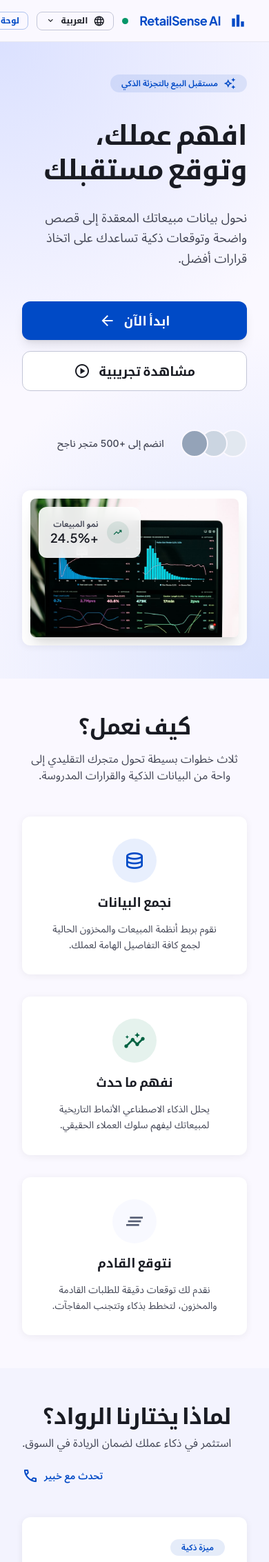
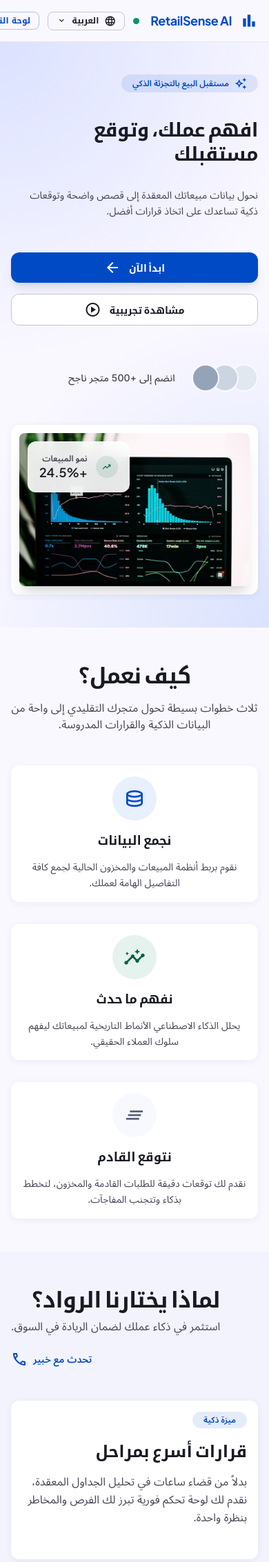
Before and after one commit to daby7/project_final, a Flask app: page / in a window 390 px wide. Shown: the top 2265 px of the page at 69% size. Run offline with Flask 3, Linux system fonts and the light colour scheme; parts of the project's set-up code (start-up, migrations or seed data) failed here and were passed over; some libraries are stand-ins or nearby versions.

Commit message:
feat: full responsive design for mobile, tablet, and desktop

```diff
--- a/frontend/static/css/style.css
+++ b/frontend/static/css/style.css
@@ -422,3 +422,105 @@ body {
     max-height: 520px;
   }
 }
+
+/* ══════════════════════════════════════════════════════════════════════════
+   FULL RESPONSIVE — Mobile / Tablet / Desktop
+   ══════════════════════════════════════════════════════════════════════════ */
+
+/* ── Mobile: up to 639px ──────────────────────────────────────────────── */
+@media (max-width: 639px) {
+  /* Container padding: 32px → 16px */
+  .px-container-margin {
+    padding-left: 1rem !important;
+    padding-right: 1rem !important;
+  }
+
+  /* Hero section: reduce min-height */
+  .hero-gradient {
+    min-height: 520px !important;
+  }
+
+  /* Hero headings */
+  .hero-content h1 { font-size: 1.75rem !important; line-height: 1.25 !important; }
+  .hero-content p  { font-size: 0.9rem  !important; }
+
+  /* CTA buttons: slimmer padding */
+  .cta-buttons button {
+    padding-left: 1.25rem  !important;
+    padding-right: 1.25rem !important;
+    padding-top: 0.625rem    !important;
+    padding-bottom: 0.625rem !important;
+    font-size: 0.875rem !important;
+  }
+
+  /* CTA invite box */
+  .bg-inverse-surface.rounded-2xl {
+    padding: 1.5rem 1rem !important;
+  }
+
+  /* Section headings across the whole site */
+  h1, h2 { word-break: break-word; }
+
+  /* Dashboard hero: title + padding */
+  .hero-gradient-dark {
+    padding-left: 1rem  !important;
+    padding-right: 1rem !important;
+  }
+  .hero-gradient-dark h1 { font-size: 1.2rem !important; }
+  .hero-gradient-dark p  { font-size: 0.85rem !important; }
+
+  /* KPI cards: smaller text + tighter padding */
+  .kpi-card  { padding: 0.7rem 0.75rem 0.6rem !important; }
+  .kpi-value { font-size: 1.15rem !important; }
+  .kpi-label { font-size: 0.7rem !important; }
+
+  /* Charts */
+  .chart-container { min-height: 190px !important; }
+  #price-sensitivity-chart   { height: 190px !important; }
+  #confidence-chart          { min-height: 120px !important; }
+  #regional-distribution-chart { min-height: 150px !important; }
+
+  /* Upload zone */
+  .upload-zone { padding: 1.5rem 1rem !important; }
+
+  /* Prediction: result value */
+  #result-display { font-size: 1.75rem !important; }
+
+  /* Prediction: analyze button */
+  #analyze-btn { height: 48px !important; }
+
+  /* Agent section headings */
+  #section-agent h2 { font-size: 1.2rem !important; }
+  #section-agent p.text-body-lg { font-size: 0.9rem !important; }
+
+  /* Prediction page headings */
+  #section-prediction h1 { font-size: 1.4rem !important; }
+  #section-prediction p.text-body-lg { font-size: 0.875rem !important; }
+
+  /* Benefits section: image height */
+  .flex-1.w-full.h-48 { height: 8rem !important; }
+
+  /* How-it-works cards: reduce internal padding */
+  .retail-card.p-xl { padding: 1rem !important; }
+}
+
+/* ── Tablet: 640px – 1023px ───────────────────────────────────────────── */
+@media (min-width: 640px) and (max-width: 1023px) {
+  /* Container padding: 32px → 24px */
+  .px-container-margin {
+    padding-left: 1.5rem  !important;
+    padding-right: 1.5rem !important;
+  }
+
+  /* Hero: comfortable height */
+  .hero-gradient { min-height: 600px !important; }
+
+  /* Dashboard hero layout: stack nicely at mid-width */
+  .hero-gradient-dark h1 { font-size: 1.45rem !important; }
+
+  /* KPI: 3 columns already handled by Tailwind md:grid-cols-3 ✓ */
+  /* Charts: keep default sizes */
+
+  /* Prediction result: moderate size */
+  #result-display { font-size: 2rem !important; }
+}
```
